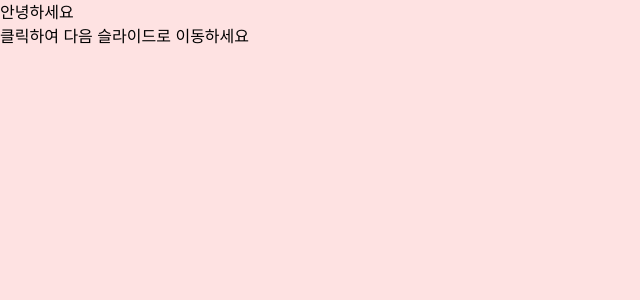
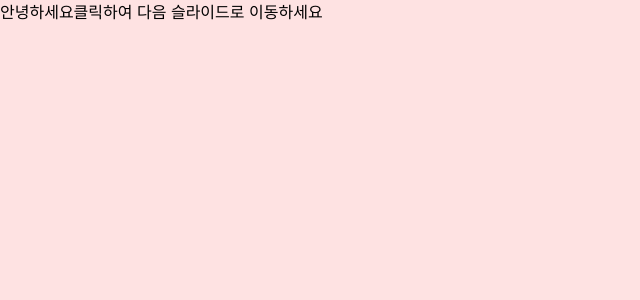
Before and after one commit to JIUUOO/portfolio-web, a React (Create React App) app: page / in a window 1280 px wide. Shown: the top 300 px of the page, without its empty margins (0-640 px from the left). Built offline with nearby package versions, Linux system fonts and the light colour scheme.

Commit message:
test: design change

```diff
--- a/src/App.css
+++ b/src/App.css
@@ -5,7 +5,7 @@
 body {
   padding: 0;
   margin: 0;
-  /* overflow: hidden; */
+  overflow: hidden;
 }
 
 .full-page {
--- a/src/pages/home/index.jsx
+++ b/src/pages/home/index.jsx
@@ -1,8 +1,8 @@
 export default function Home(props) {
   return (
     <div className={props.currSlide === 0 ? "" : "hidden"}>
-      <div className="w-screen h-screen bg-red-100">
-        <div>안녕하세요</div>
+      <div className="flex w-screen h-screen bg-red-100">
+        <div className="">안녕하세요</div>
         <div>클릭하여 다음 슬라이드로 이동하세요</div>
       </div>
     </div>
--- a/src/pages/skills/index.jsx
+++ b/src/pages/skills/index.jsx
@@ -1,7 +1,7 @@
 export default function Skills(props) {
   return (
     <div className={props.currSlide === 1 ? "" : "hidden"}>
-      <div className="w-screen h-screen bg-blue-100">
+      <div className="flex w-screen h-screen bg-blue-100">
         <div>제 기술 스택이에요</div>
         <div>클릭하여 다음 슬라이드로 이동하세요</div>
       </div>
```
